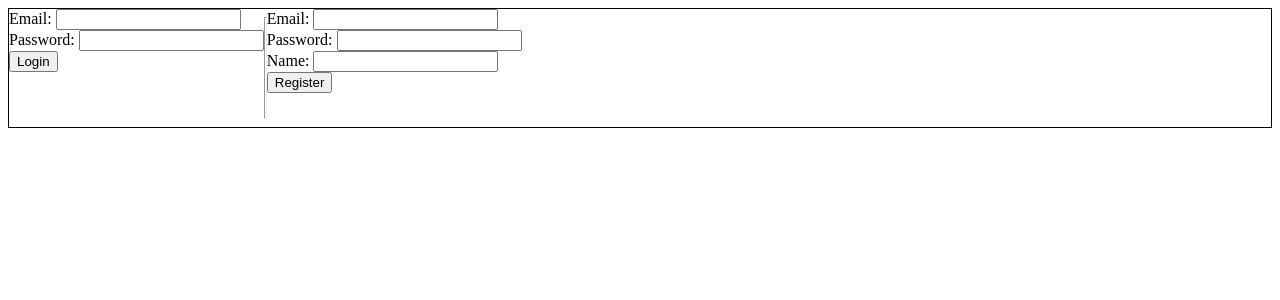
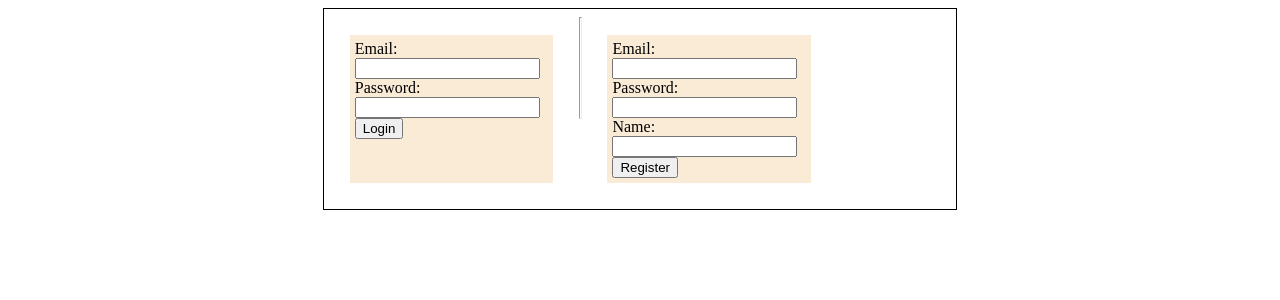
Before and after one commit to Debasree-3031999/Ideotic_Assignment, a React (Vite) app in the folder frontend/Ideotic_Assignment/: page / in a window 1280 px wide. Shown: the top 300 px of the page. Built offline with nearby package versions, Linux system fonts and the light colour scheme.

Commit message:
added css

```diff
--- a/frontend/Ideotic_Assignment/src/components/Login.module.css
+++ b/frontend/Ideotic_Assignment/src/components/Login.module.css
@@ -1,4 +1,19 @@
 .cont{
     border: 1px solid black;
     display: flex;
+    width: 50%;
+    margin: auto;
 }
+
+.formDiv{
+    display: flex;
+    margin: 3%;
+    margin: auto;
+
+}
+
+form{
+    margin: 5%;
+    background-color: antiquewhite;
+    padding: 1%;
+}
```
